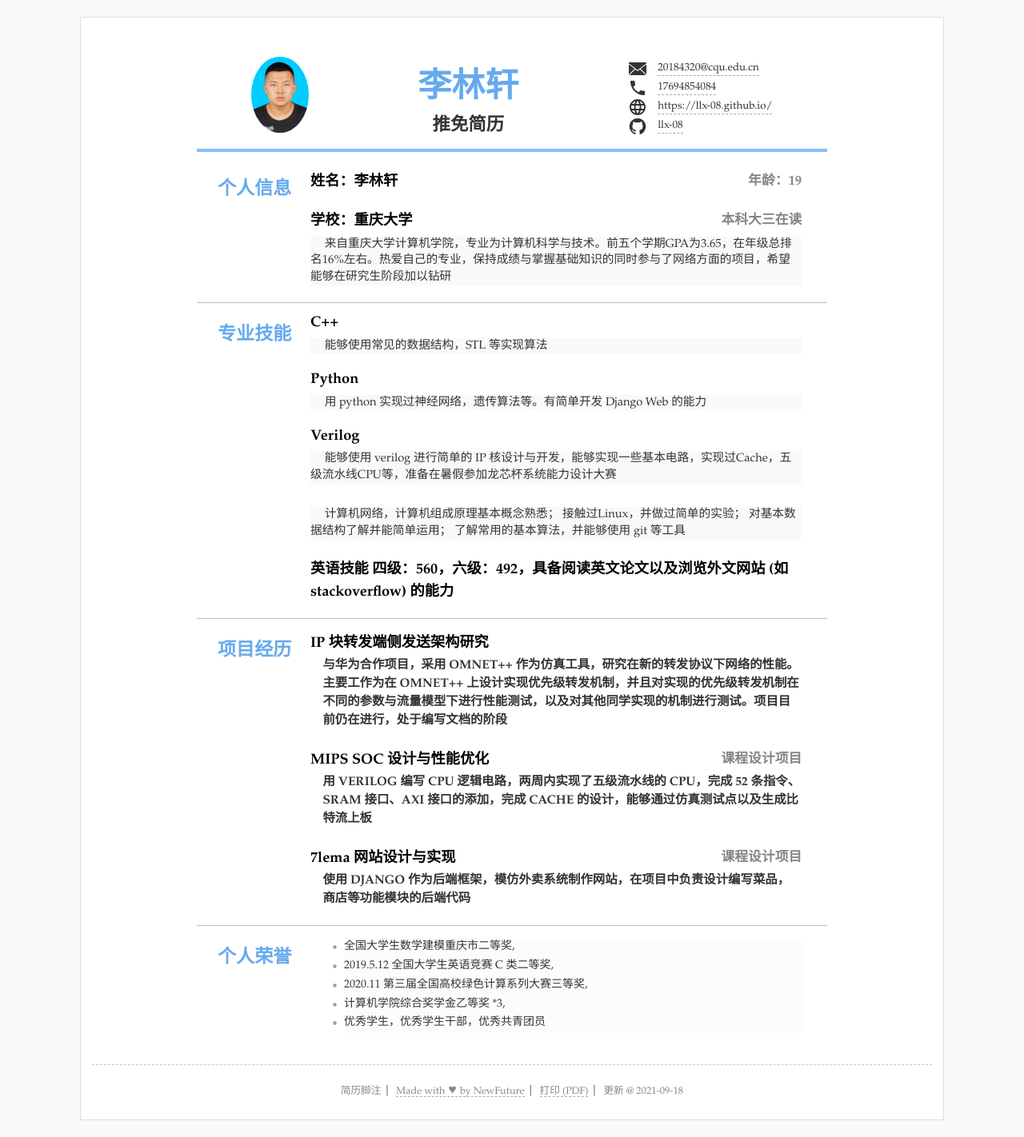
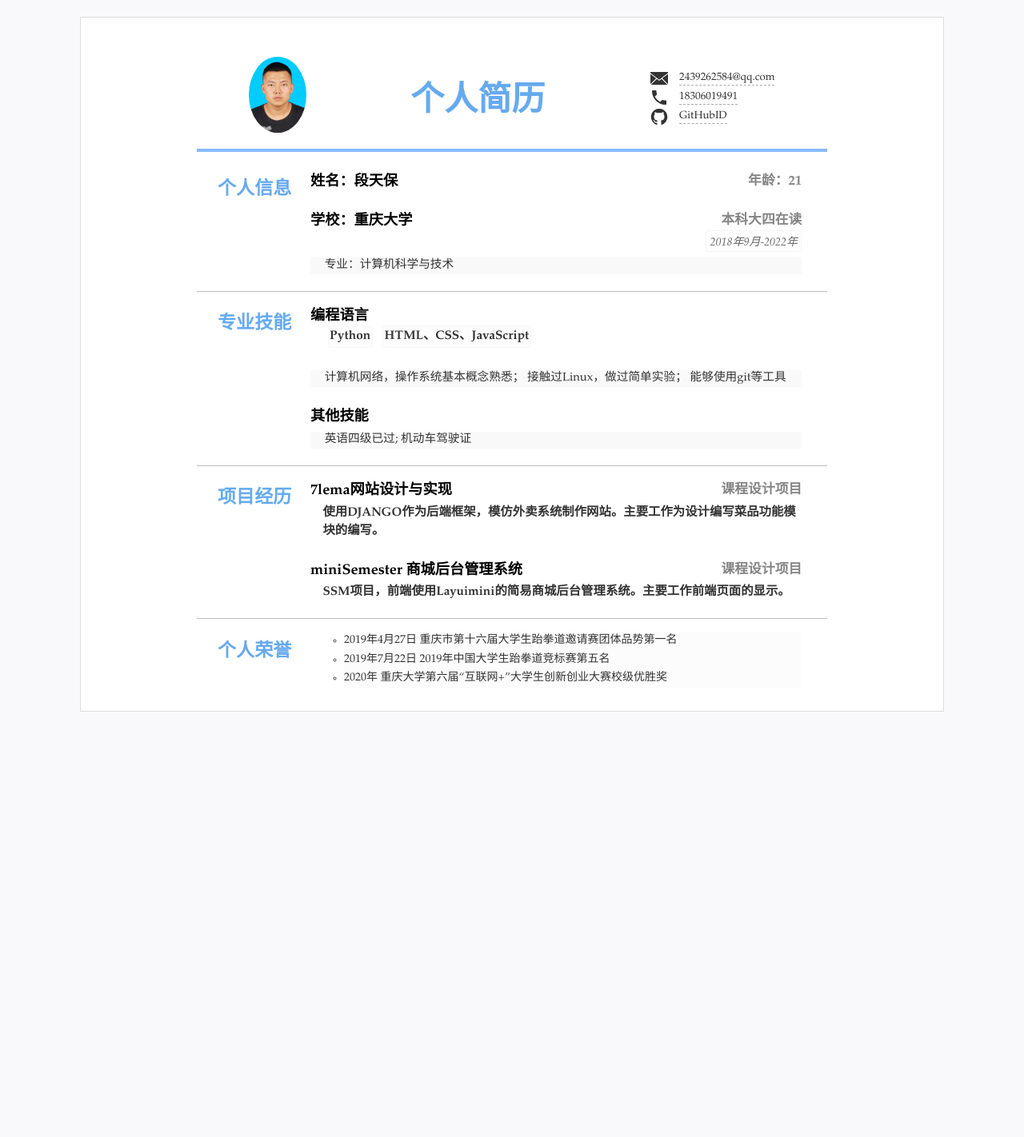
Before and after one commit to cryingworld/CV, a Jekyll site: the page built from index.html, in a window 1280 px wide. Shown: the whole page at 80% size. Built offline with Jekyll 4.4.1, drawn with Linux system fonts in a browser that asks for light colours; after the commit the page ends 911 px from its top, so only the background shows below that.

Commit message:
Update resume.yml

```diff
--- a/_data/resume.yml
+++ b/_data/resume.yml
@@ -1,29 +1,28 @@
 # 数据格式可以为 yaml(文件以.yml结尾) 或者json(文件以.json结尾)
 # 如果YAML格式的数据请先检查格式是否有误，可选检查工具 http://www.yamllint.com
 
-title: "推免简历"
+title: "个人简历"
 lang: "zh" #语言设置 zh表示中文 en 表示英语
-name: "李林轩"
-jobtitle: "推免简历" #可空不显示
+name: "个人简历"
+# jobtitle: "求职意向" #可空不显示
 photo: "assets/img/一寸照片.jpg" #照片可空，不显示
-
 
 #联系方式
 contact: #联系方式连接等3~5行
-- text: "20184320@cqu.edu.cn" #文本内容
-  href: "20184320@cqu.edu.cn" #链接，无链接则空
+- text: "2439262584@qq.com" #文本内容
+  href: '2439262584@qq.com' #链接，无链接则空
   icon: 'icons/email.svg' #图标 svg文件
 
-- text: "17694854084"
-  href: 'tel:1234567890'
+- text: "18306019491"
+  href: 'tel:18306019491'
   icon: 'icons/phone.svg'
 
-- text: "https://llx-08.github.io/"
-  href: 'https://llx-08.github.io/'
-  icon: 'icons/web.svg'
+# - text: "your-website.com"
+#   href: 'http://your-website.com'
+#   icon: 'icons/web.svg'
 
-- text: "llx-08"
-  href: 'https://github.com/llx-08'
+- text: "GitHubID"
+  href: 'https://github.com/cryingworld'
   icon: "icons/github.svg"
   attr: 'target="_blank"' #新标签页打开
   # - text: "地址"
@@ -32,98 +31,80 @@ contact: #联系方式连接等3~5行
 #main下面是主体内容，类别条数不限
 main: #简历主要内容，
 - type: education #类别为ID
-  name: '个人信息' #显示名称，空则使用type
+  name: 个人信息 #显示名称，空则使用type
   content: #内容基本格式 标题-副标题-日期-详细内容 (都允许空)
-  - title: 姓名：李林轩
-    sub: 年龄：19
+  - title: 姓名：段天保
+    sub: 年龄：21
   - title: 学校：重庆大学
-    sub: 本科大三在读
-    detail: 来自重庆大学计算机学院，专业为计算机科学与技术。前五个学期GPA为3.65，在年级总排名16%左右。热爱自己的专业，保持成绩与掌握基础知识的同时参与了网络方面的项目，希望能够在研究生阶段加以钻研
-#  - title: Your University
-#    duration: Aug 2007 - Jun 2011
-#    sub: Ut enim ad minim veniam
-#    detail: Master Bachelor of Computer Science & Technology.
+    duration: 2018年9月-2022年
+    sub: 本科大四在读
+    detail: 专业：计算机科学与技术
 
 - type: skills
   name: "专业技能"
   content:
-  - title: C++
-    detail: 能够使用常见的数据结构，STL 等实现算法
-  - title: Python
-    detail: 用 python 实现过神经网络，遗传算法等。有简单开发 Django Web 的能力
-  - title: Verilog
-    detail: 能够使用 verilog 进行简单的 IP 核设计与开发，能够实现一些基本电路，实现过Cache，五级流水线CPU等，准备在暑假参加龙芯杯系统能力设计大赛
+  - title: 编程语言
+    items: #itmems 可以小块的方式显示
+    - Python
+    - HTML、CSS、JavaScript
+  - title:
+    detail: 计算机网络，操作系统基本概念熟悉；
+      接触过Linux，做过简单实验；
+      能够使用git等工具
 
-  - title:
-    detail: 计算机网络，计算机组成原理基本概念熟悉；
-      接触过Linux，并做过简单的实验；
-      对基本数据结构了解并能简单运用；
-      了解常用的基本算法，并能够使用 git 等工具
-  - title: 英语技能   四级：560，六级：492，具备阅读英文论文以及浏览外文网站 (如 stackoverflow) 的能力
+
+  - title: 其他技能
+    detail: 英语四级已过;
+      机动车驾驶证
 
 - type: projects
   name: 项目经历
   content:
-  - title: IP 块转发端侧发送架构研究
-#    duration: xxxx年xx月 - yyyy年yy月
-    summary: 与华为合作项目，采用 OMNET++ 作为仿真工具，研究在新的转发协议下网络的性能。主要工作为在 OMNET++ 上设计实现优先级转发机制，并且对实现的优先级转发机制在不同的参数与流量模型下进行性能测试，以及对其他同学实现的机制进行测试。项目目前仍在进行，处于编写文档的阶段
-#    sub: 维护者
-  - title: MIPS SOC 设计与性能优化
-    summary: 用 VERILOG 编写 CPU 逻辑电路，两周内实现了五级流水线的 CPU，完成 52 条指令、SRAM 接口、AXI 接口的添加，完成 CACHE 的设计，能够通过仿真测试点以及生成比特流上板
+  - title: 7lema网站设计与实现
+    summary: 使用DJANGO作为后端框架，模仿外卖系统制作网站。主要工作为设计编写菜品功能模块的编写。
     sub: 课程设计项目
 
-  - title: 7lema 网站设计与实现
-    summary: 使用 DJANGO 作为后端框架，模仿外卖系统制作网站，在项目中负责设计编写菜品，商店等功能模块的后端代码
+  - title: miniSemester 商城后台管理系统
+    summary: SSM项目，前端使用Layuimini的简易商城后台管理系统。主要工作前端页面的显示。
     sub: 课程设计项目
-#    detail:
-#      md: _data/demo.md
-#    sub: Creator and maintainer.
    #可继续添加更多内容
 
-#others 其他简略内容(列表)
+others: #其他列表显示
+- type: others #ID可以为空
+  name: 个人经历
+  content: #选择需要的格式
+  - title:
+    list:
+    - 2019年-2020年 重庆大学计算机学院易班 副会长
+    - 2019年-2020年 重庆大学跆拳道协会 副会长
+
 others: #其他列表显示
 - type: others #ID可以为空
   name: 个人荣誉
   content: #选择需要的格式
-#  - 单行文字
-#  - title: "加粗:"
-#    text: "列表项二"
-#  - title: "兴趣:"
-#    items: #单行列表
-#    - 睡觉
-#    - 吃饭
-#    - coding
   - title:
     list:
-    - 全国大学生数学建模重庆市二等奖,
-    - 2019.5.12 全国大学生英语竞赛 C 类二等奖,
-    - 2020.11 第三届全国高校绿色计算系列大赛三等奖,
-    - 计算机学院综合奖学金乙等奖 *3,
-    - 优秀学生，优秀学生干部，优秀共青团员
+    - 2019年4月27日 重庆市第十六届大学生跆拳道邀请赛团体品势第一名
+    - 2019年7月22日 2019年中国大学生跆拳道竞标赛第五名
+    - 2020年 重庆大学第六届“互联网+”大学生创新创业大赛校级优胜奖
+
+
 #- type:
 #  name: '其他'
 #  content: #选择需要的格式
 #  - 单行文字
 #  - 如果有可以继续添加
 
-# - type: projects
-#   name: 志愿方向
-#   content:
-#   - title: 网络方向
-#     sub:
-#     detail:
+#footer 脚注，打印版和web版不同不显示
+# footer: #脚注多组
+#   print: #打印版markdown或者html
+#   screen:
+#   - text: "简历脚注"
+#   #   href: '/'
+#   - text: "Made with &hearts; by NewFuture"
+#     href: "https://github.com/NewFuture/CV/"
 
-
-#footer 脚注，打印版和web版不同不显示
-footer: #脚注多组
-  print: #打印版markdown或者html
-  screen:
-  - text: "简历脚注"
-  #   href: '/'
-  - text: "Made with &hearts; by NewFuture"
-    href: "https://github.com/NewFuture/CV/"
-
-#页面额外js脚本，如xx统计
-scripts:
-#- src: "assets/js/resume.js"
-#  defer: defer #可以设置defer或者sync异步加载
+# #页面额外js脚本，如xx统计
+# scripts:
+# #- src: "assets/js/resume.js"
+# #  defer: defer #可以设置defer或者sync异步加载
```
